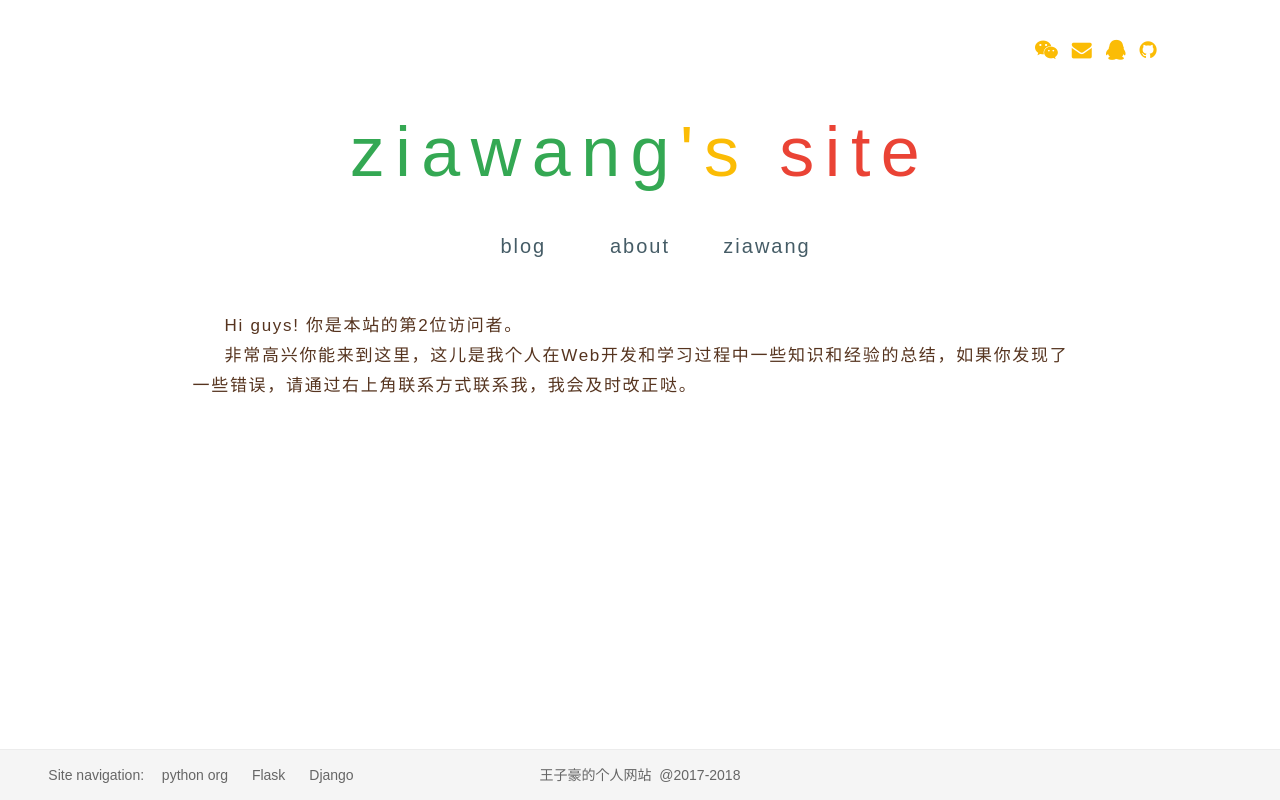
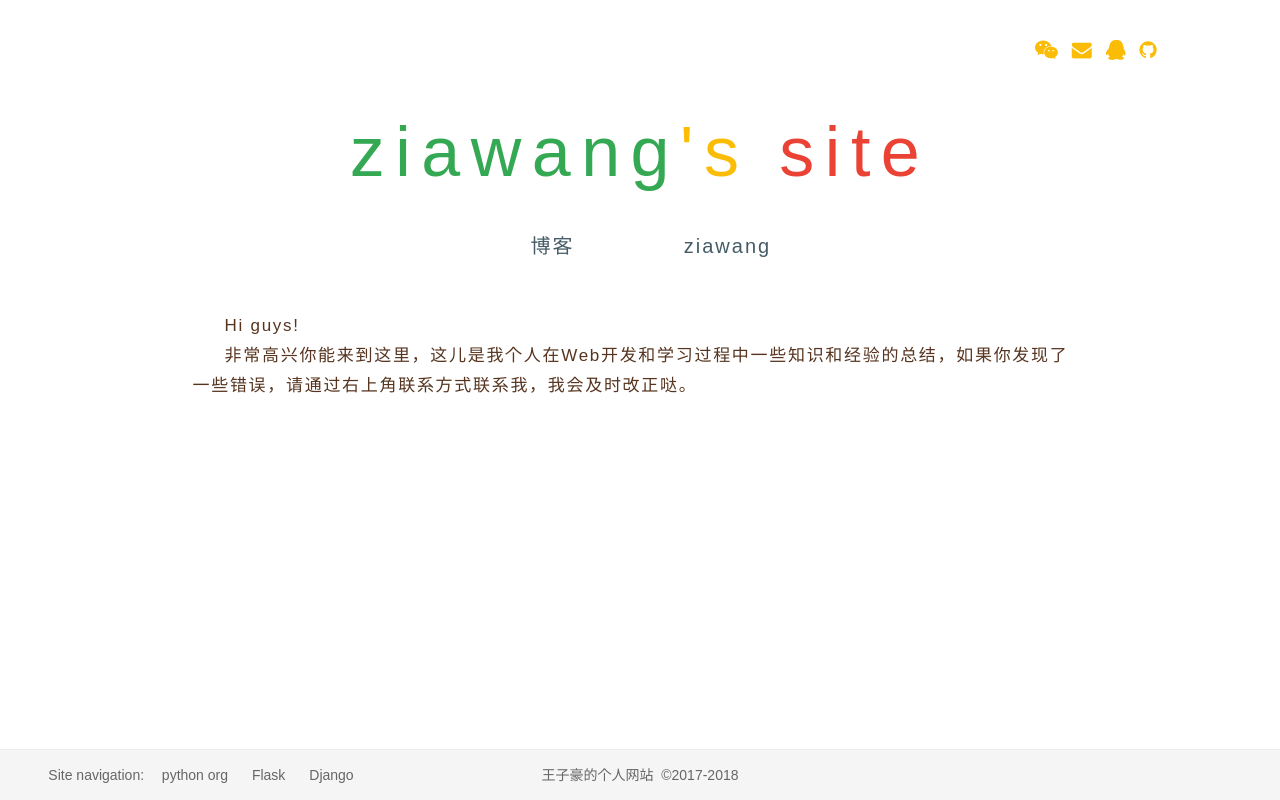
Before and after one commit to To-Heaven/my-site, a Django app: page / in a window 1280 px wide. Run offline with Django 3.2, Linux system fonts and the light colour scheme; tables that the repository leaves empty hold one stand-in row (values such as "Sample post"); parts of the project's set-up code (start-up, migrations or seed data) failed here and were passed over; some libraries are stand-ins or nearby versions.

Commit message:
DELETE: 删除部分超链接

```diff
--- a/templates/home.html
+++ b/templates/home.html
@@ -37,12 +37,12 @@
         </span>
     </div>
     <div class="col-sm-4 col-sm-offset-4" style="margin-top: 30px">
-        <div class="col-sm-4 text-center"><a href="/blog/" class="navigation">blog</a></div>
-        <div class="col-sm-4 text-center"><a href="" class="navigation">about</a></div>
-        <div class="col-sm-4 text-center"><a href="" class="navigation">ziawang</a></div>
+        <div class="col-sm-6 text-center"><a href="/blog/" class="navigation">博客</a></div>
+{#        <div class="col-sm-4 text-center"><a href="" class="navigation">about</a></div>#}
+        <div class="col-sm-6 text-center"><a href="" class="navigation">ziawang</a></div>
     </div>
     <div class="col-md-12 hello">
-        <div class="hello-content col-sm-10 col-sm-offset-1">&nbsp;&nbsp;&nbsp;&nbsp;&nbsp;Hi guys!&nbsp;你是本站的第{{ site.access_count }}位访问者。
+        <div class="hello-content col-sm-10 col-sm-offset-1">&nbsp;&nbsp;&nbsp;&nbsp;&nbsp;Hi guys!&nbsp;
         </div>
         <div class="hello-content col-sm-10 col-sm-offset-1">
             &nbsp;&nbsp;&nbsp;&nbsp;&nbsp非常高兴你能来到这里，这儿是我个人在Web开发和学习过程中一些知识和经验的总结，如果你发现了
@@ -60,7 +60,7 @@
             <span><a href="https://www.djangoproject.com/">Django</a></span>
         </div>
         <div class="footer-middle col-sm-4">
-            <span>王子豪的个人网站&nbsp;&nbsp;@2017-2018</span>
+            <span>王子豪的个人网站&nbsp;&nbsp;©2017-2018</span>
         </div>
     </div>
 </div>
```
Also changed, not shown: templates/base.html (+13 -16 lines).
